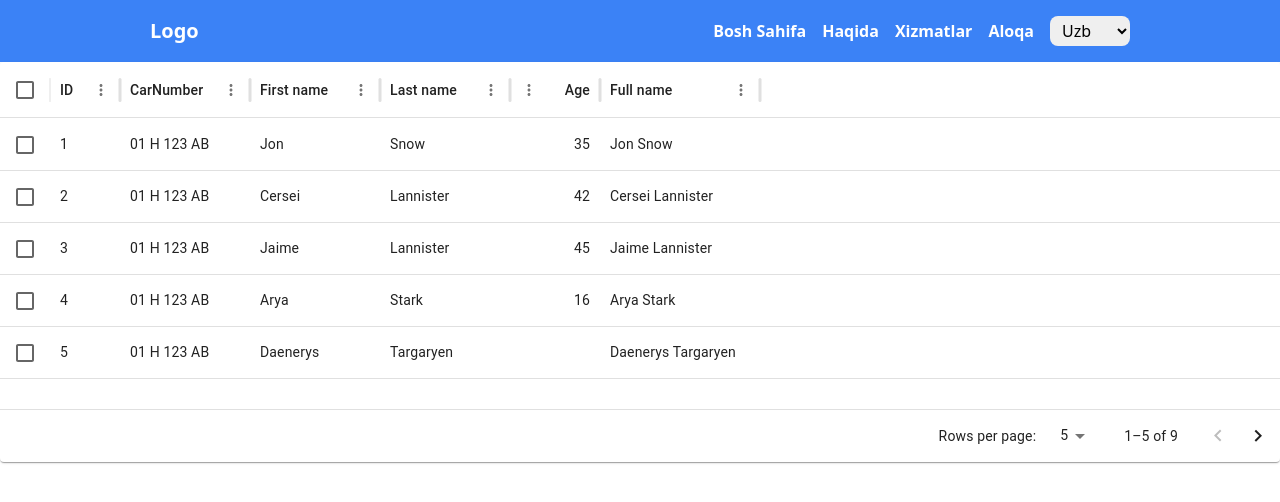
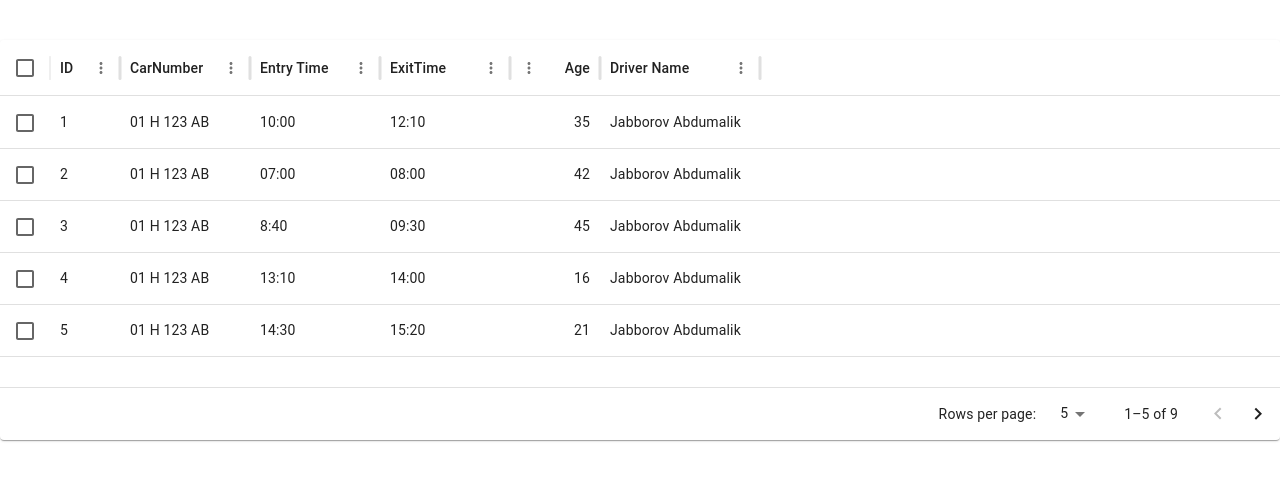
Before and after one commit to roziqovmuhammadali0110/Tarozi, a React (Vite) app: page /home in a window 1280 px wide. Shown: the top 502 px of the page. Built offline with nearby package versions, Linux system fonts and the light colour scheme.

Commit message:
login and ragistr

```diff
--- a/src/components/DataTable.jsx
+++ b/src/components/DataTable.jsx
@@ -4,8 +4,8 @@ import Paper from "@mui/material/Paper";
 const columns = [
   { field: "id", headerName: "ID", width: 70 },
   { field: "carNumber", headerName: "CarNumber", width: 130 },
-  { field: "firstName", headerName: "First name", width: 130 },
-  { field: "lastName", headerName: "Last name", width: 130 },
+  { field: "entryTime", headerName: "Entry Time", width: 130 },
+  { field: "exitTime", headerName: "ExitTime", width: 130 },
   {
     field: "age",
     headerName: "Age",
@@ -13,12 +13,9 @@ const columns = [
     width: 90
   },
   {
-    field: "fullName",
-    headerName: "Full name",
-    description: "This column has a value getter and is not sortable.",
-    sortable: false,
-    width: 160,
-    valueGetter: (value, row) => `${row.firstName || ""} ${row.lastName || ""}`
+    field: "driverName",
+    headerName: "Driver Name",
+    width: 160
   }
 ];
 
@@ -26,64 +23,73 @@ const rows = [
   {
     id: 1,
     carNumber: "01 H 123 AB",
-    lastName: "Snow",
-    firstName: "Jon",
+    exitTime: "12:10",
+    entryTime: "10:00",
+    driverName: "Jabborov Abdumalik",
     age: 35
   },
   {
     id: 2,
     carNumber: "01 H 123 AB",
-    lastName: "Lannister",
-    firstName: "Cersei",
+    exitTime: "08:00",
+    entryTime: "07:00",
+    driverName: "Jabborov Abdumalik",
     age: 42
   },
   {
     id: 3,
     carNumber: "01 H 123 AB",
-    lastName: "Lannister",
-    firstName: "Jaime",
+    exitTime: "09:30",
+    entryTime: "8:40",
+    driverName: "Jabborov Abdumalik",
     age: 45
   },
   {
     id: 4,
     carNumber: "01 H 123 AB",
-    lastName: "Stark",
-    firstName: "Arya",
+    exitTime: "14:00",
+    entryTime: "13:10",
+    driverName: "Jabborov Abdumalik",
     age: 16
   },
   {
     id: 5,
     carNumber: "01 H 123 AB",
-    lastName: "Targaryen",
-    firstName: "Daenerys",
-    age: null
+    exitTime: "15:20",
+    entryTime: "14:30",
+    driverName: "Jabborov Abdumalik",
+    age: 21
   },
   {
     id: 6,
     carNumber: "01 H 123 AB",
-    lastName: "Melisandre",
-    firstName: null,
-    age: 150
+    exitTime: "12:10",
+    entryTime: "11:40",
+    driverName: "Jabborov Abdumalik",
+    age: 25
   },
   {
     id: 7,
     carNumber: "01 H 123 AB",
-    lastName: "Clifford",
-    firstName: "Ferrara",
+    exitTime: "10:12",
+    entryTime: "09:20",
+    driverName: "Jabborov Abdumalik",
     age: 44
   },
   {
     id: 8,
     carNumber: "01 H 123 AB",
-    lastName: "Frances",
-    firstName: "Rossini",
+    exitTime: "13:20",
+    entryTime: "12:35",
+    driverName: "Jabborov Abdumalik",
     age: 36
   },
   {
     id: 9,
     carNumber: "01 H 123 AB",
-    lastName: "Roxie",
-    firstName: "Harvey",
+    exitTime: "16:20",
+    entryTime: "15:35",
+    driverName: "Jabborov Abdumalik",
     age: 65
   }
 ];
--- a/src/pages/Home.jsx
+++ b/src/pages/Home.jsx
@@ -1,11 +1,11 @@
 import DataTable from "../components/DataTable";
 //import Header from "../components/Header";
-import Navbar from "../components/Navbar";
+//import Navbar from "../components/Navbar";
 
 const Home = () => {
   return (
-    <div className="max-w-[1440px] mx-auto">
-      <Navbar />
+    <div className="max-w-[1440px] mx-auto py-10 ">
+      {/* <Navbar /> */}
       {/* <Header /> */}
       <DataTable />
     </div>
--- a/src/pages/TelPages.jsx
+++ b/src/pages/TelPages.jsx
@@ -1,74 +1,116 @@
 import { useState } from "react";
 import { useNavigate } from "react-router-dom";
 
-const TelPages = () => {
-  const [phoneNumber, setPhoneNumber] = useState("");
-  const [isPhoneValid, setIsPhoneValid] = useState(false);
-  const navigate = useNavigate();
+function TelPages() {
+  const [isLogin, setIsLogin] = useState(true);
 
-  // LocalStorage-da telefon raqamning mavjudligini tekshirish va yo'naltirish
-  // useEffect(() => {
-  //   const savedPhoneNumber = localStorage.getItem("phoneNumber");
-  //   if (savedPhoneNumber) {
-  //     navigate("/code"); // Telefon raqam saqlangan bo'lsa, "/code" sahifasiga yo'naltiramiz
-  //   }
-  // }, [navigate]);
+  return (
+    <div
+      className="min-h-screen flex items-center justify-center bg-gray-100"
+      id="telPages">
+      <div className="bg-white p-8 rounded shadow-md w-96">
+        <h2 className="text-2xl font-bold mb-6 text-center">
+          {isLogin ? "Login" : "Register"}
+        </h2>
+        {isLogin ? <LoginForm /> : <RegisterForm />}
+        <div className="text-center mt-4">
+          <button
+            className="text-blue-500"
+            onClick={() => setIsLogin(!isLogin)}>
+            {isLogin
+              ? "Don't have an account? Register"
+              : "Already have an account? Login"}
+          </button>
+        </div>
+      </div>
+    </div>
+  );
+}
 
-  const handlePhoneChange = (e) => {
-    const value = e.target.value;
-    setPhoneNumber(value);
-
-    // Telefon raqam formatini tekshirish (10 yoki 12 raqam, faqat raqamlar)
-    const phoneRegex = /^\+?\d{10,12}$/;
-    setIsPhoneValid(phoneRegex.test(value));
-  };
-
+function LoginForm() {
+  const navigate = useNavigate(); // Sahifa o'tishini boshqarish
   const handleSubmit = (e) => {
     e.preventDefault();
-
-    // Agar telefon raqam to'g'ri bo'lsa
-    if (isPhoneValid) {
-      // Telefon raqamni localStorage-ga saqlash
-      // localStorage.setItem("phoneNumber", phoneNumber);
-
-      // Kod kiritish sahifasiga o'tkazish
+    // Login muvaffaqiyatli bo'lsa, sahifani o'zgartiramiz
     navigate("/code");
-    }
   };
 
   return (
-    <div
-      id="telPages"
-      className="flex flex-col items-center justify-center min-h-screen bg-gray-100 p-4">
-      <h1 className="text-3xl font-bold mb-4 text-white">
-        Telefon raqam yordamida kodni olish
-      </h1>
-      <form
-        onSubmit={handleSubmit}
-        className="bg-white p-6 rounded-lg shadow-md w-full max-w-sm">
+    <form onSubmit={handleSubmit}>
       <div className="mb-4">
+        <label className="block text-gray-700">Phone</label>
         <input
-            type="tel"
-            placeholder="Telephone Number"
-            value={phoneNumber}
-            onChange={handlePhoneChange}
-            className="border border-gray-300 p-2 w-full rounded-md focus:outline-none focus:ring-2 focus:ring-blue-500"
+          type="text"
           required
+          className="w-full px-3 py-2 border rounded-lg"
+        />
+      </div>
+      <div className="mb-4">
+        <label className="block text-gray-700">Password</label>
+        <input
+          type="password"
+          required
+          className="w-full px-3 py-2 border rounded-lg"
         />
       </div>
       <button
         type="submit"
-          disabled={!isPhoneValid} // Agar raqam xato bo'lsa disable
-          className={`w-full p-2 rounded-md text-white ${
-            isPhoneValid
-              ? "bg-blue-500 hover:bg-blue-600"
-              : "bg-gray-400 cursor-not-allowed"
-          }`}>
-          Yuborish
+        className="w-full bg-slate-800  text-white py-2 rounded font-medium hover:bg-blue-600">
+        Login
       </button>
     </form>
-    </div>
   );
+}
+
+function RegisterForm() {
+  const navigate = useNavigate(); // Sahifa o'tishini boshqarish
+  const handleSubmit = (e) => {
+    e.preventDefault();
+    // Registratsiya muvaffaqiyatli bo'lsa, sahifani o'zgartiramiz
+    navigate("/code");
   };
 
+  return (
+    <form onSubmit={handleSubmit}>
+      <div className="mb-4">
+        <label className="block text-gray-700">Phone</label>
+        <input
+          type="text"
+          required
+          className="w-full px-3 py-2 border rounded-lg"
+        />
+      </div>
+      <div className="mb-4">
+        <label className="block text-gray-700">Email</label>
+        <input
+          type="email"
+          required
+          className="w-full px-3 py-2 border rounded-lg"
+        />
+      </div>
+      <div className="mb-4">
+        <label className="block text-gray-700">Username</label>
+        <input
+          type="text"
+          required
+          className="w-full px-3 py-2 border rounded-lg"
+        />
+      </div>
+      <div className="mb-4">
+        <label className="block text-gray-700">Password</label>
+        <input
+          type="password"
+          required
+          className="w-full px-3 py-2 border rounded-lg"
+        />
+      </div>
+      <button
+        type="submit"
+        className="w-full hover:bg-green-500 text-white py-2 rounded font-medium bg-green-800">
+        Register
+      </button>
+    </form>
+  );
+}
+
 export default TelPages;
```
Lines whose indentation alone changed are shown as unchanged.
